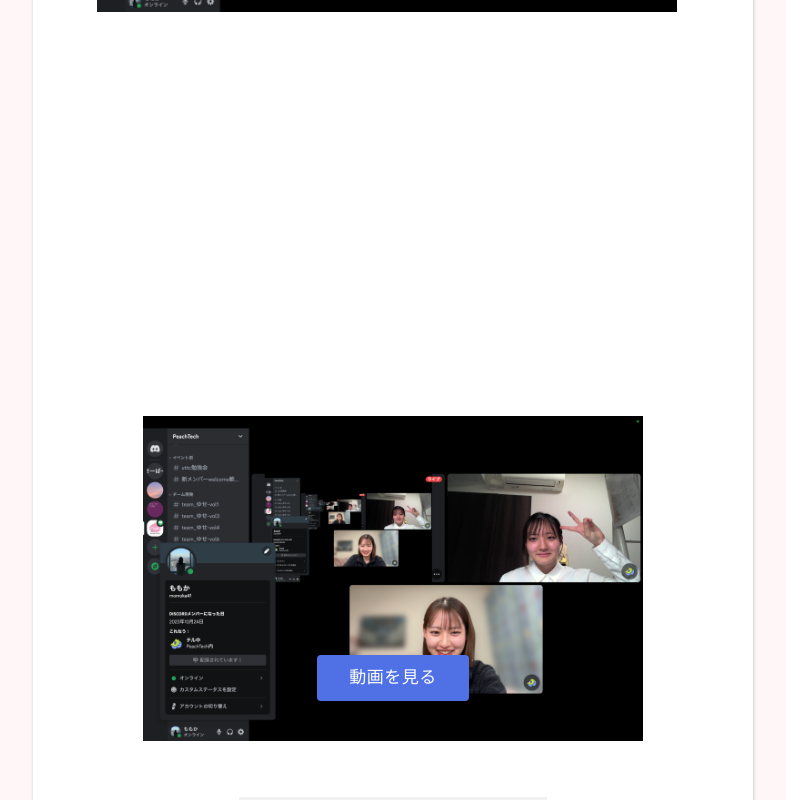
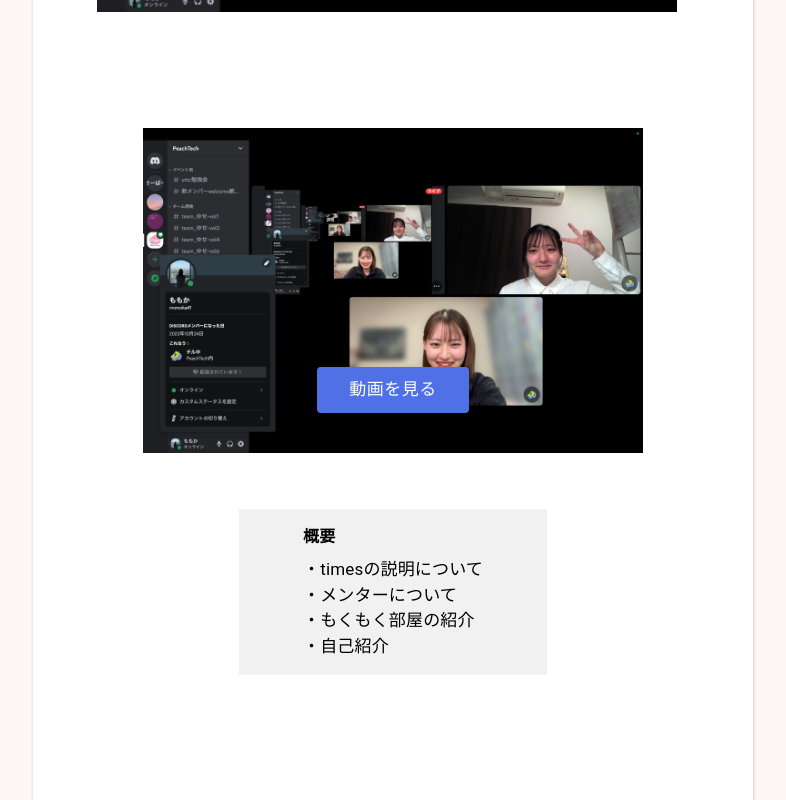
Before and after one commit to Peach-Tech0927/PeachTech-tutorial, a Next.js app: page /video-view in a window 1280 px wide. Shown: the part 2080-2880 px from the top of the page, without its empty margins (247-1033 px from the left). Built offline with nearby package versions, Linux system fonts and the light colour scheme.

Commit message:
コードの修正

```diff
--- a/app/components/text-with-image-area.tsx
+++ b/app/components/text-with-image-area.tsx
@@ -12,7 +12,7 @@ const TextWithImageArea: React.FC<TextWithImageAreaProps> = ({
       <Typography fontWeight={"bold"} fontSize={{ xs: 15, md: 19 }}>
         {title}
       </Typography>
-      <Typography fontSize={{ xs: 13, md: 16 }} mt={{ xs: 1, md: 1 }}>
+      <Typography fontSize={{ xs: 13, md: 16 }} mt={1}>
         {detail}
       </Typography>
       <Box mx={{ xs: 0, md: 1 }} mt={{ xs: 1, md: 3 }}>
--- a/app/components/video-view.tsx
+++ b/app/components/video-view.tsx
@@ -54,7 +54,6 @@ const VideoView: React.FC<VideoPageProps> = ({
           alignItems={"center"}
           justifyContent={"center"}
           flexDirection={"column"}
-          mt={50}
         >
           <Box
             position={"relative"}
```
